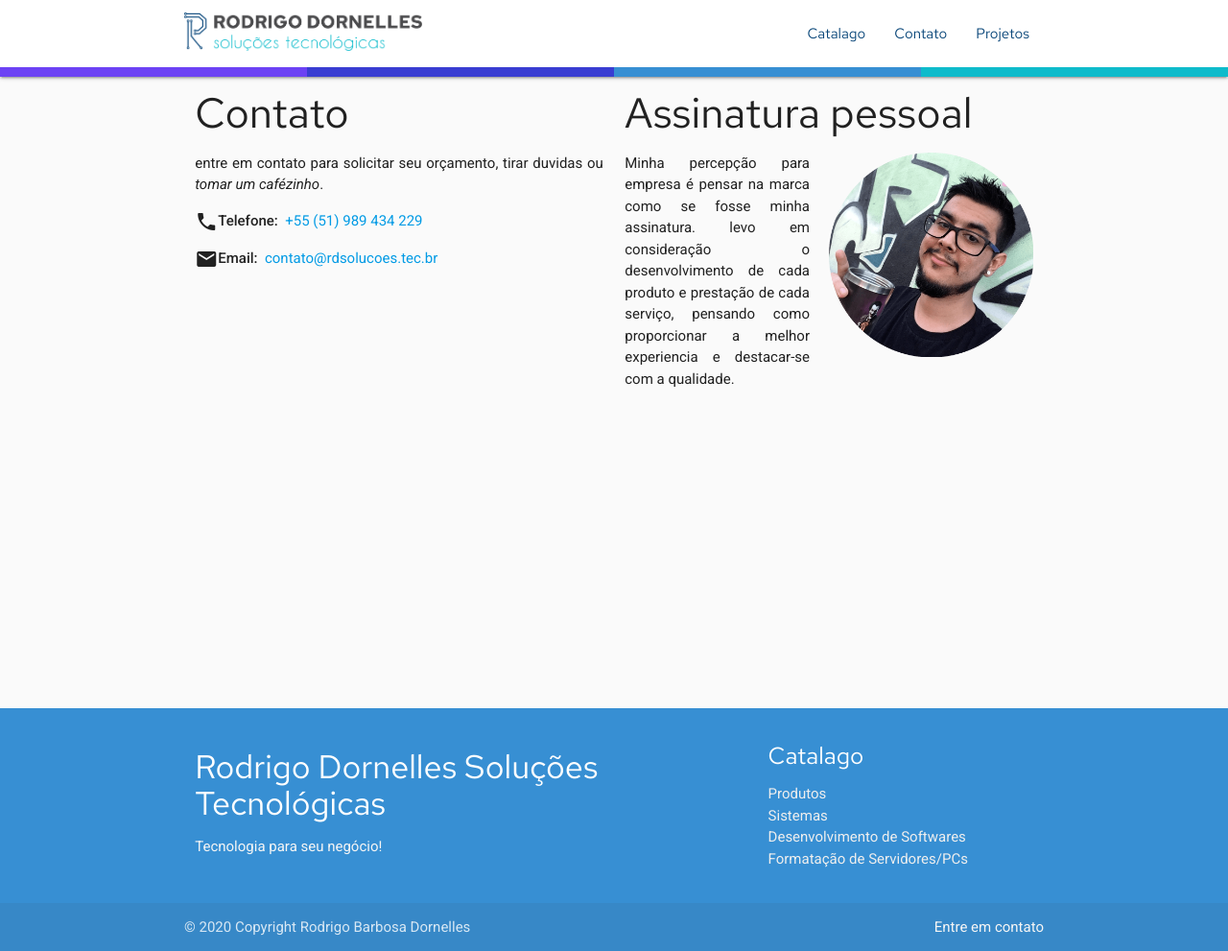
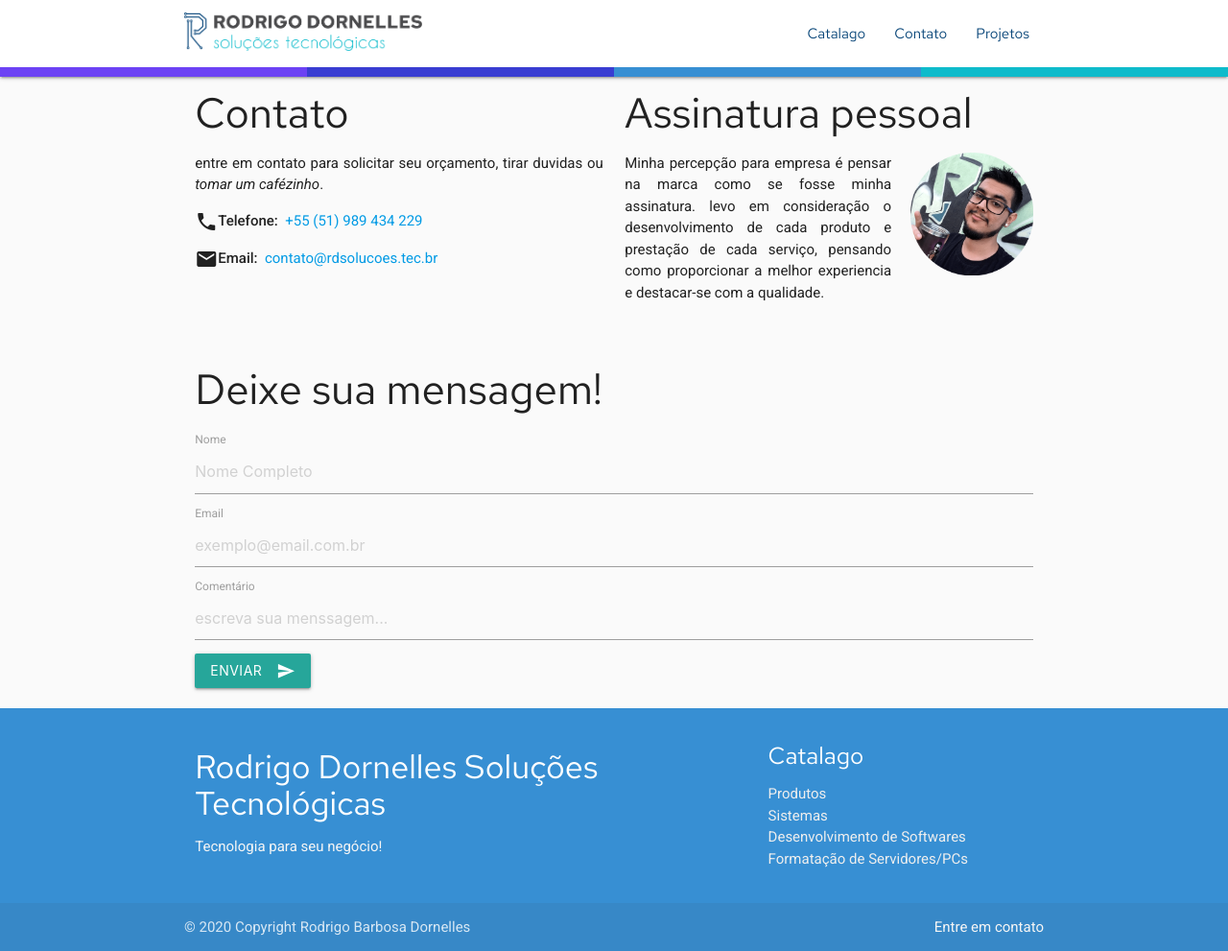
Before and after one commit to rdornelles/rdornelles.github.io, a Jekyll site: the page built from contato.md, in a window 1280 px wide and 991 px high. Shown: the whole window at 96% size. Built offline with Jekyll 4.4.1, drawn with Linux system fonts in a browser that asks for light colours.

Commit message:
implment contact form

```diff
--- /dev/null
+++ b/_includes/form.rb
@@ -0,0 +1,25 @@
+<form action="https://formsubmit.io/send/contato@rdsolucoes.tec.br" method="POST">
+    <input name="_redirect" type="hidden" id="name" value="{{ page.url | absolute_url }}">
+    <input name="honeypot" type="text" style="display:none">
+
+    <div>
+        <label for="name">Nome</label>
+        <input name="name" type="text" id="name" class="validate" placeholder="Nome Completo" required="1">
+        <span class="helper-text" data-error="Por favor se identifique."></span>
+    </div>
+
+    <div>
+        <label for="email">Email</label>
+        <input name="email" id="email" type="email" class="validate" placeholder="exemplo@email.com.br" required="1">
+        <span class="helper-text" data-error="Utilize um email válido."></span>
+    </div>
+
+    <div>
+        <label for="email">Comentário</label>
+        <textarea name="comment" id="comment" class="materialize-textarea validate" placeholder="escreva sua menssagem..."></textarea>
+    </div>
+
+    <button class="btn waves-effect waves-light" type="submit" name="action">Enviar
+        <i class="material-icons right">send</i>
+    </button>
+</form>
--- a/assets/styles.css
+++ b/assets/styles.css
@@ -81,13 +81,13 @@ hr {
 img[alt$=">"] {
     float: right;
     margin-left: 20px;
-    max-width: 50%;
+    max-width: 30%;
 }
 
 img[alt$="<"] {
     float: left;
     margin-right: 20px;
-    max-width: 50%;
+    max-width: 30%;
 }
 
 img[alt$="><"] {
--- a/contato.md
+++ b/contato.md
@@ -19,7 +19,6 @@ redirect_from:
 Minha percepção para empresa é pensar na marca como se fosse minha assinatura. levo em consideração o desenvolvimento de cada produto e prestação de cada serviço, pensando como proporcionar a melhor experiencia e destacar-se com a qualidade.
 
 </div>
-
 <div class="col m6 pull-m6" markdown="1">
 
 ### Contato ###
@@ -32,5 +31,15 @@ entre em contato para solicitar seu orçamento, tirar duvidas ou _tomar um café
 <i class="material-icons inline-icon">email</i><strong>Email:</strong>&nbsp;
 [{{ site.email }}](mailto:site.email)<br/>
 
+
 </div>
 </section>
+<section class="row">
+<div class="col s12" markdown="1">
+
+### Deixe sua mensagem! ###
+
+{% include form.rb %}
+
+</div>
+</section>
```
